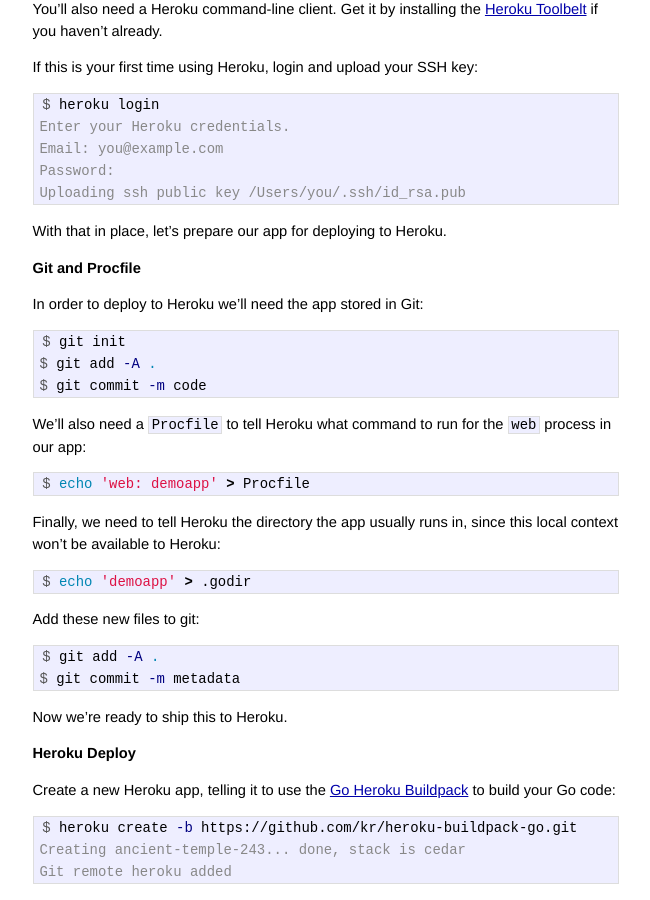
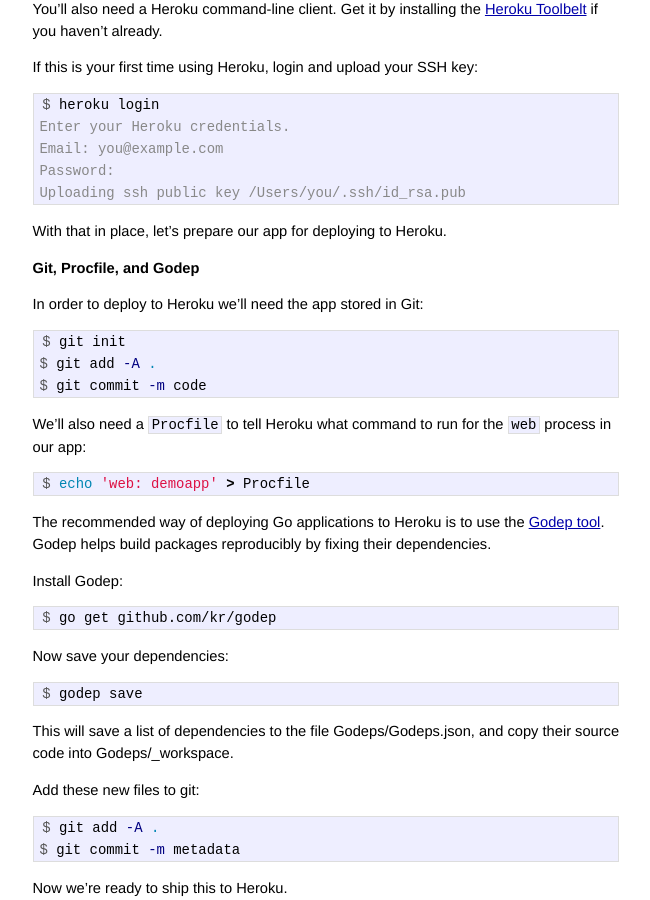
Before and after one commit to catsby/mmcgrana.github.com, a Jekyll site: the page built from _posts/2012-09-25-getting-started-with-go-on-heroku.markdown, in a window 1280 px wide and 900 px high, scrolled down 2766 px. Shown: the whole window, without its empty margins (314-964 px from the left). Built offline with Jekyll 4.4.1, drawn with Linux system fonts in a browser that asks for light colours; Markdown is read by kramdown in place of the engine named in the settings.

Commit message:
Update to use Godep

```diff
--- a/_posts/2012-09-25-getting-started-with-go-on-heroku.markdown
+++ b/_posts/2012-09-25-getting-started-with-go-on-heroku.markdown
@@ -191,8 +191,7 @@
 
 With that in place, let's prepare our app for deploying to Heroku.
 
-
-### Git and Procfile
+### Git, Procfile, and Godep
 
 In order to deploy to Heroku we'll need the app stored in Git:
 
@@ -209,12 +208,22 @@
 $ echo 'web: demoapp' > Procfile
 {% endhighlight %}
 
-Finally, we need to tell Heroku the directory the app usually runs
-in, since this local context won't be available to Heroku:
+The recommended way of deploying Go applications to Heroku is to use the
+[Godep tool](https://github.com/kr/godep). Godep helps build packages reproducibly by fixing their dependencies.
+
+Install Godep:
 
 {% highlight console %}
-$ echo 'demoapp' > .godir
+$ go get github.com/kr/godep
 {% endhighlight %}
+
+Now save your dependencies:
+
+{% highlight console %}
+$ godep save
+{% endhighlight %}
+
+This will save a list of dependencies to the file Godeps/Godeps.json, and copy their source code into Godeps/_workspace.
 
 Add these new files to git:
 
```
